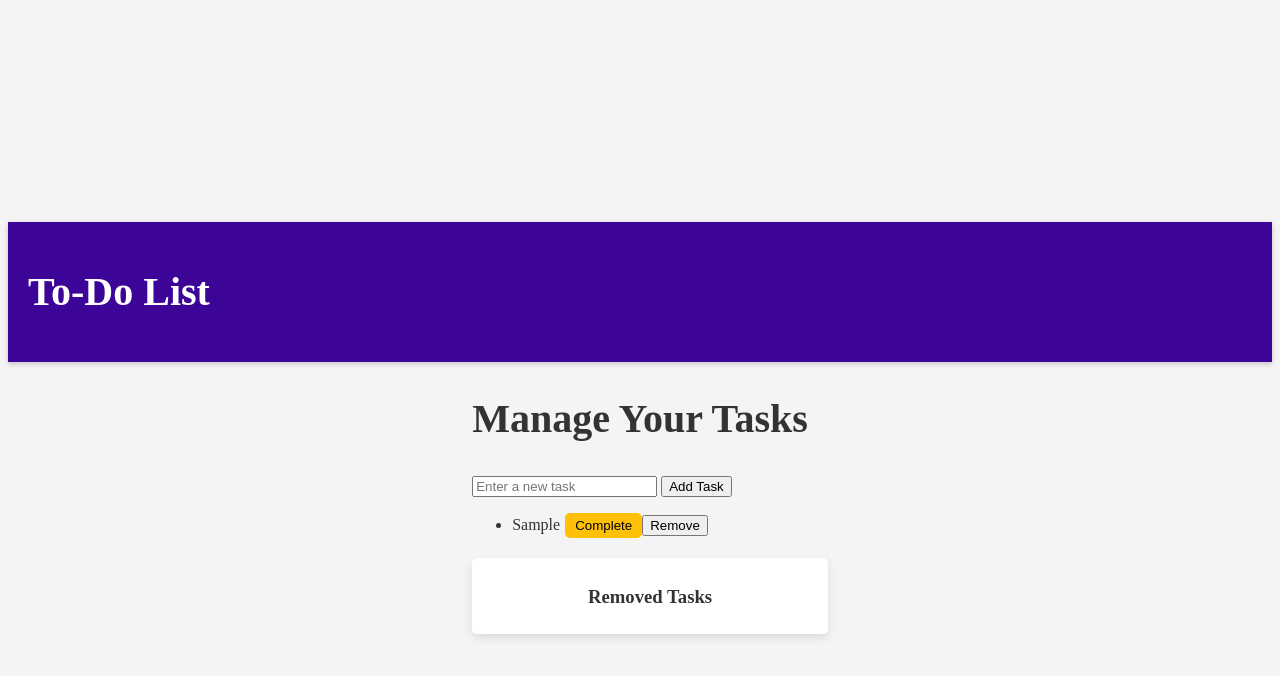
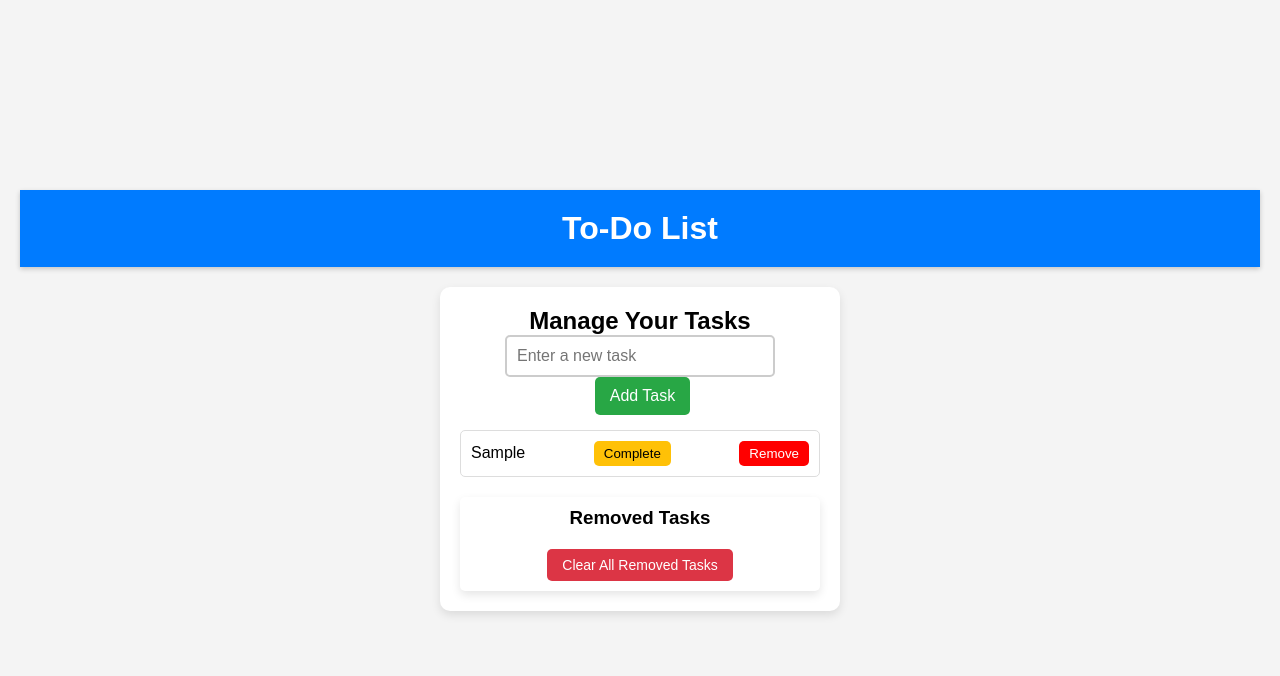
Before and after one commit to RWP1994/to-do-list-class, a plain HTML site: page index.html in a window 1280 px wide. Both pictures are taken after typing "Sample" into the empty fields and a click on the button "Add Task". Drawn offline with Linux system fonts and the light colour scheme.

Commit message:
change css

```diff
--- a/index.js
+++ b/index.js
@@ -36,10 +36,21 @@ document.getElementById('add-task').addEventListener('click', function() {
 
 // Function to log removed tasks
 function logRemovedTask(task) {
-    let removedList = document.getElementById('removed-tasks');
+    let removedList = document.getElementById('removed-task-list');
 
     let removedItem = document.createElement('li');
     removedItem.textContent = task;
 
     removedList.appendChild(removedItem);
 }
+
+// Add "Clear Removed Tasks" Button
+let clearButton = document.createElement('button');
+clearButton.textContent = "Clear All Removed Tasks";
+clearButton.classList.add('clear-btn');
+clearButton.addEventListener('click', function() {
+    document.getElementById('removed-task-list').innerHTML = "";
+});
+
+// Append clear button to the removed-tasks section
+document.getElementById('removed-tasks').appendChild(clearButton);
--- a/style.css
+++ b/style.css
@@ -1,35 +1,92 @@
+/* General Styles */
+* {
+  margin: 0;
+  padding: 0;
+  box-sizing: border-box;
+  font-family: Arial, sans-serif;
+}
+
 body {
   background-color: #f4f4f4;
-  color: #333;
   display: flex;
   flex-direction: column;
   align-items: center;
   justify-content: center;
   height: 100vh;
-  padding: 20px
+  padding: 20px;
 }
+
+/* Header */
 header {
-  background-color: #3c0497;
+  background-color: #007bff;
   color: white;
-  text-align: top;
+  text-align: center;
   padding: 20px;
   width: 100%;
   box-shadow: 0 2px 5px rgba(0, 0, 0, 0.2);
 }
 
-header h1 {
-  font-size: 40px;
+/* To-Do App */
+#todo-app {
+  background: white;
+  padding: 20px;
+  border-radius: 10px;
+  width: 100%;
+  max-width: 400px;
+  box-shadow: 0 4px 10px rgba(0, 0, 0, 0.1);
+  text-align: center;
+  margin-top: 20px;
 }
-section h2 {
-  font-size: 40px;
+
+/* Input and Button */
+#task-input {
+  width: 75%;
+  padding: 10px;
+  border: 2px solid #ccc;
+  border-radius: 5px;
+  font-size: 16px;
 }
-/* Completed tasks style */
+
+#add-task {
+  padding: 10px 15px;
+  background-color: #28a745;
+  color: white;
+  border: none;
+  border-radius: 5px;
+  cursor: pointer;
+  font-size: 16px;
+  margin-left: 5px;
+}
+
+#add-task:hover {
+  background-color: #218838;
+}
+
+/* Task List */
+#task-list {
+  list-style-type: none;
+  margin-top: 15px;
+  padding: 0;
+}
+
+#task-list li {
+  background: #fff;
+  padding: 10px;
+  border-radius: 5px;
+  display: flex;
+  justify-content: space-between;
+  align-items: center;
+  border: 1px solid #ddd;
+  margin-bottom: 10px;
+}
+
+/* Completed Tasks */
 .completed {
   text-decoration: line-through;
   color: gray;
 }
 
-/* Complete button */
+/* Buttons */
 .complete-btn {
   background-color: #ffc107;
   color: black;
@@ -44,7 +101,21 @@ section h2 {
   background-color: #e0a800;
 }
 
-/* Removed tasks log */
+.delete-btn {
+  background-color: red;
+  color: white;
+  border: none;
+  padding: 5px 10px;
+  cursor: pointer;
+  border-radius: 5px;
+  margin-left: 5px;
+}
+
+.delete-btn:hover {
+  background-color: darkred;
+}
+
+/* Removed Tasks Section */
 #removed-tasks {
   margin-top: 20px;
   padding: 10px;
@@ -53,9 +124,26 @@ section h2 {
   max-width: 400px;
   width: 100%;
   box-shadow: 0 4px 10px rgba(0, 0, 0, 0.1);
+  text-align: center;
 }
 
 #removed-tasks h3 {
   text-align: center;
   margin-bottom: 10px;
 }
+
+/* Clear Button */
+.clear-btn {
+  margin-top: 10px;
+  padding: 8px 15px;
+  background-color: #dc3545;
+  color: white;
+  border: none;
+  border-radius: 5px;
+  cursor: pointer;
+  font-size: 14px;
+}
+
+.clear-btn:hover {
+  background-color: #c82333;
+}
```
